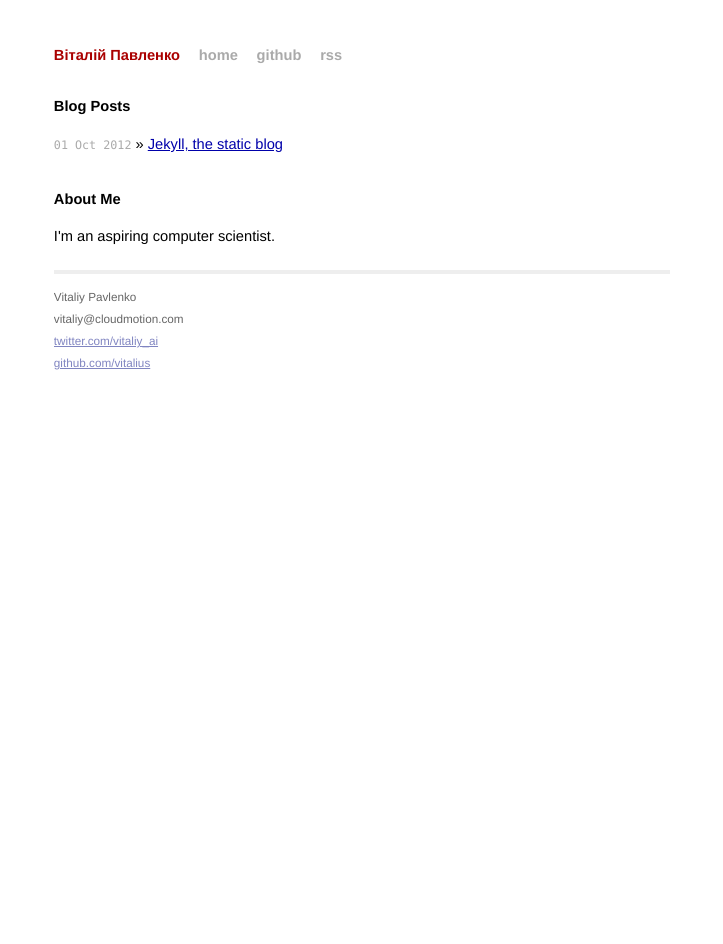
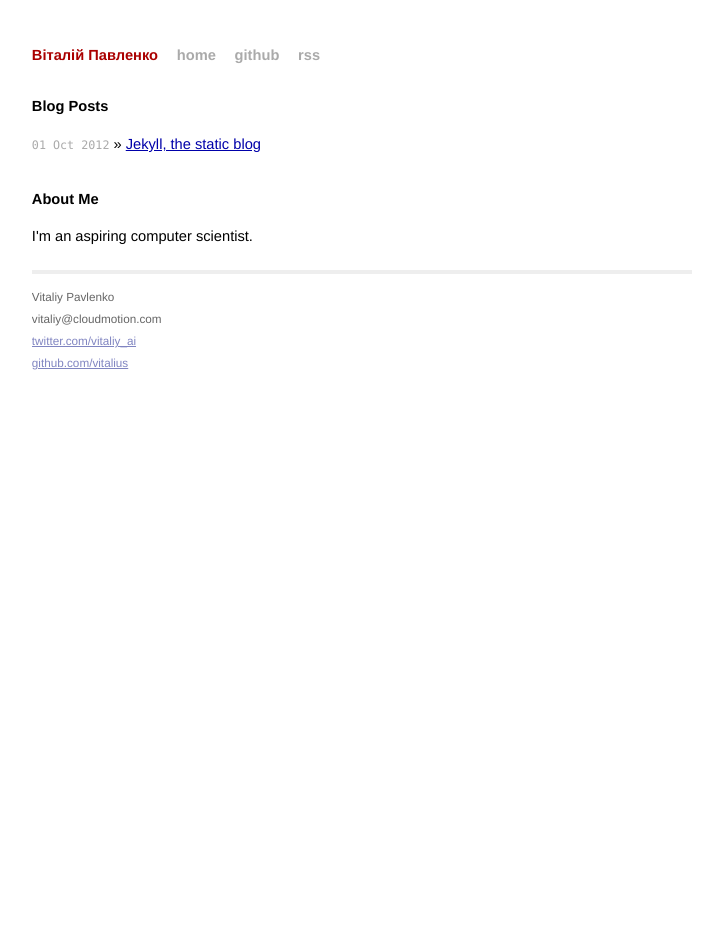
Before and after one commit to vitalius/vitalius.github.com, a Jekyll site: the page built from index.html, in a window 1280 px wide. Shown: the whole page, without its empty margins (278-1001 px from the left). Built offline with Jekyll 4.4.1, drawn with Linux system fonts in a browser that asks for light colours.

Commit message:
wider update

```diff
--- a/_posts/2012-10-01-jekyll-the-static-blog.textile
+++ b/_posts/2012-10-01-jekyll-the-static-blog.textile
@@ -7,6 +7,6 @@
 
 p(meta). 01 October 2012
 
-They say, writing is good for the soul. Writing with tools such as Emacs, Ruby and GitHub is probably good for few other things as well. Finally found a simple minimalistic theme from "Jason Toy":http://www.jtoy.net to start "Jekyll":https://github.com/mojombo/jekyll with.
+They say, writing is good for the soul. Writing with tools such as Emacs, Ruby and GitHub is probably good for few other things as well. Finally found a simple minimalistic theme to start using "Jekyll":https://github.com/mojombo/jekyll with.
 
 Writing with a static site generator feels very much like writing software. First, one figures all the logic and writes a post in a simple text editor, then few Ruby scripts compile the post into proper HTML and link all images, CSS and JavaScript libraries. Now the static site is ready to be served by pretty much any web server and produce visually appealing formatting in a web browser to accompany each post.
--- a/css/screen.css
+++ b/css/screen.css
@@ -81,7 +81,7 @@
 .site {
   font-size: 110%;
   text-align: justify;
-  width: 42em;
+  width: 45em;
   margin: 3em auto 2em auto;
   line-height: 1.5em;
 }
```
Also changed, not shown: 1 other file.
